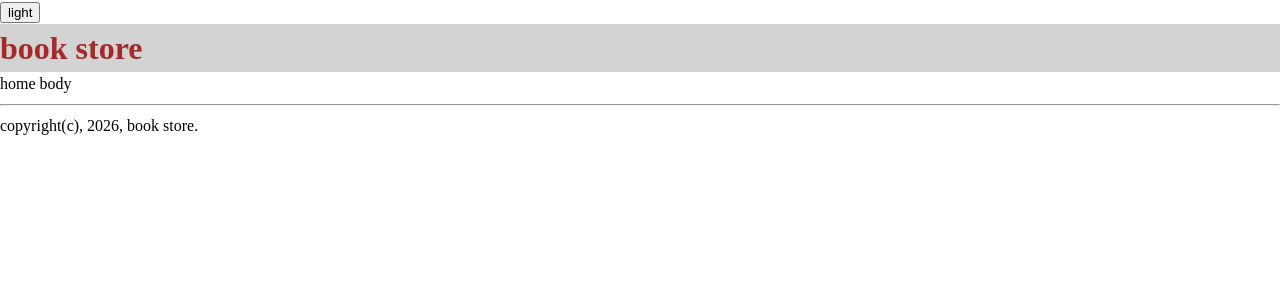
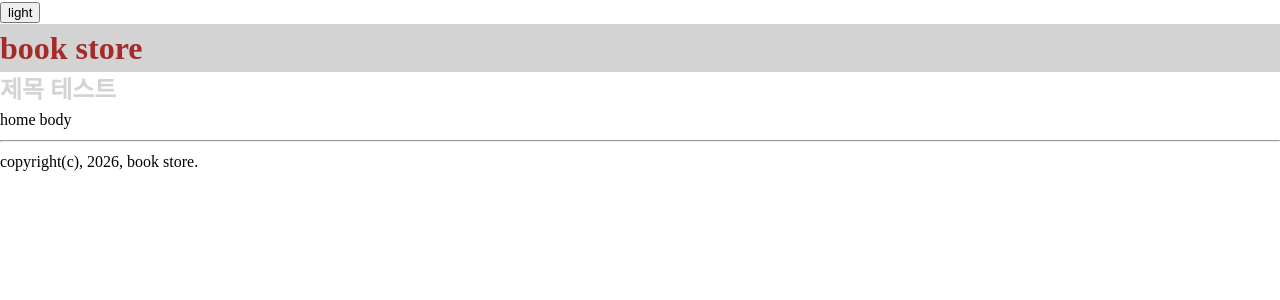
Before and after one commit to TeemoGB/book-store-ref, a React (Create React App) app: page / in a window 1280 px wide. Shown: the top 300 px of the page. Built offline with nearby package versions, Linux system fonts and the light colour scheme.

Commit message:
title 컴포넌트

```diff
--- /dev/null
+++ b/src/components/common/Title.tsx
@@ -0,0 +1,26 @@
+import { styled } from "styled-components";
+import { ColorKey, HeadingSize } from "../../style/theme";
+
+interface Props {
+    children: React.ReactNode;
+    size: HeadingSize;
+    color?: ColorKey;
+}
+
+function Title({ children, size, color }: Props) {
+    return (
+        <>
+            <TitleStyle size={size} color={color}>
+                {children}
+            </TitleStyle>
+        </>
+    );
+}
+
+const TitleStyle = styled.h1<Omit<Props, "children">>`
+    font-size: ${({ theme, size }) => theme.heading[size].fontSize};
+    color: ${({ theme, color }) =>
+        color ? theme.color[color] : theme.color.primary};
+`;
+
+export default Title;
--- a/src/pages/Home.tsx
+++ b/src/pages/Home.tsx
@@ -1,7 +1,11 @@
+import Title from "../components/common/Title";
+
 function Home() {
-
     return (
         <>
+            <Title size="md" color="background">
+                제목 테스트
+            </Title>
             <div>home body</div>
         </>
     );
--- a/src/style/theme.ts
+++ b/src/style/theme.ts
@@ -1,9 +1,15 @@
 export type ThemeName = "light" | "dark";
 export type ColorKey = "primary" | "background" | "secondary" | "third";
+export type HeadingSize = "lg" | "md" | "sm";
 
 export interface Theme {
     name: ThemeName;
     color: Record<ColorKey, string>;
+    heading: {
+        [key in HeadingSize]: {
+            fontSize: string;
+        };
+    };
 }
 
 export const light: Theme = {
@@ -14,9 +20,21 @@ export const light: Theme = {
         secondary: "blue",
         third: "green",
     },
+    heading: {
+        lg: {
+            fontSize: "2rem",
+        },
+        md: {
+            fontSize: "1.5rem",
+        },
+        sm: {
+            fontSize: "1rem",
+        },
+    },
 };
 
 export const dark: Theme = {
+    ...light,
     name: "dark",
     color: {
         primary: "coral",
```
Also changed, not shown: 1 other file (tests, documents, lock files or other folders).
